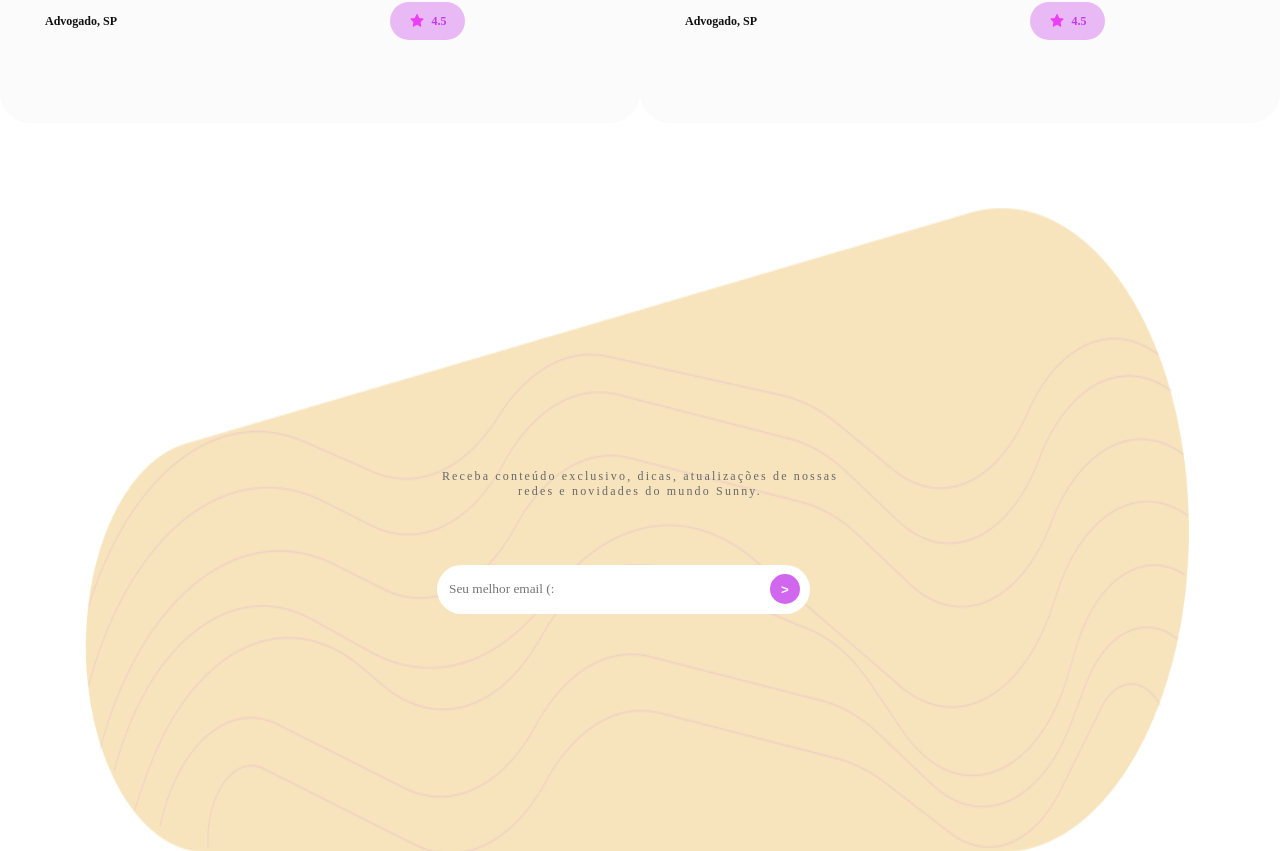
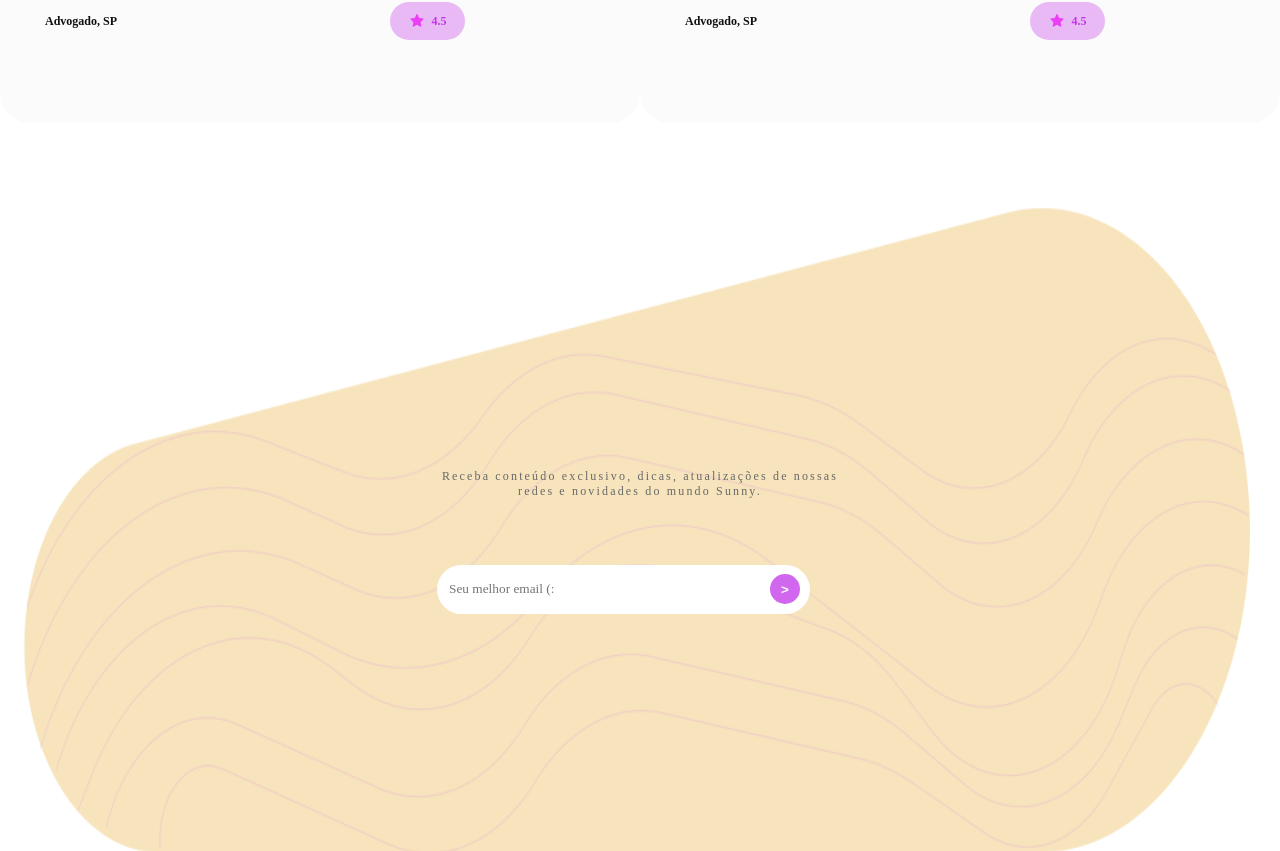
Before and after one commit to Brvnaxs/sunny-landing-page, a React (Vite) app: page / in a window 1280 px wide. Shown: the part 4400-5251 px from the top of the page. Built offline with nearby package versions, Linux system fonts and the light colour scheme; a web font is replaced by a local one.

Commit message:
atualiza

```diff
--- a/index.html
+++ b/index.html
@@ -3,7 +3,7 @@
   <head>
     <meta charset="UTF-8" />
     <meta name="viewport" content="width=device-width, initial-scale=1.0" />
-    <link rel="shortcut icon" href="./src/assets/Group-83.svg" type="image/x-icon">
+    <link rel="shortcut icon" href="./src/assets/logo1.png" type="image/x-icon">
     <title>Sunny Education | Aprendizagem e diversão através de sua voz!</title>
   </head>
   <body>
--- a/src/sections/section7/styles.css
+++ b/src/sections/section7/styles.css
@@ -7,7 +7,7 @@
     background-image: url('../../assets/Group 93.png');
     background-repeat: no-repeat;
     background-position: center;
-    background-size: 90vw 90vh;
+    background-size: 100vw 90vh;
 }
 
 .news-letter {
```
